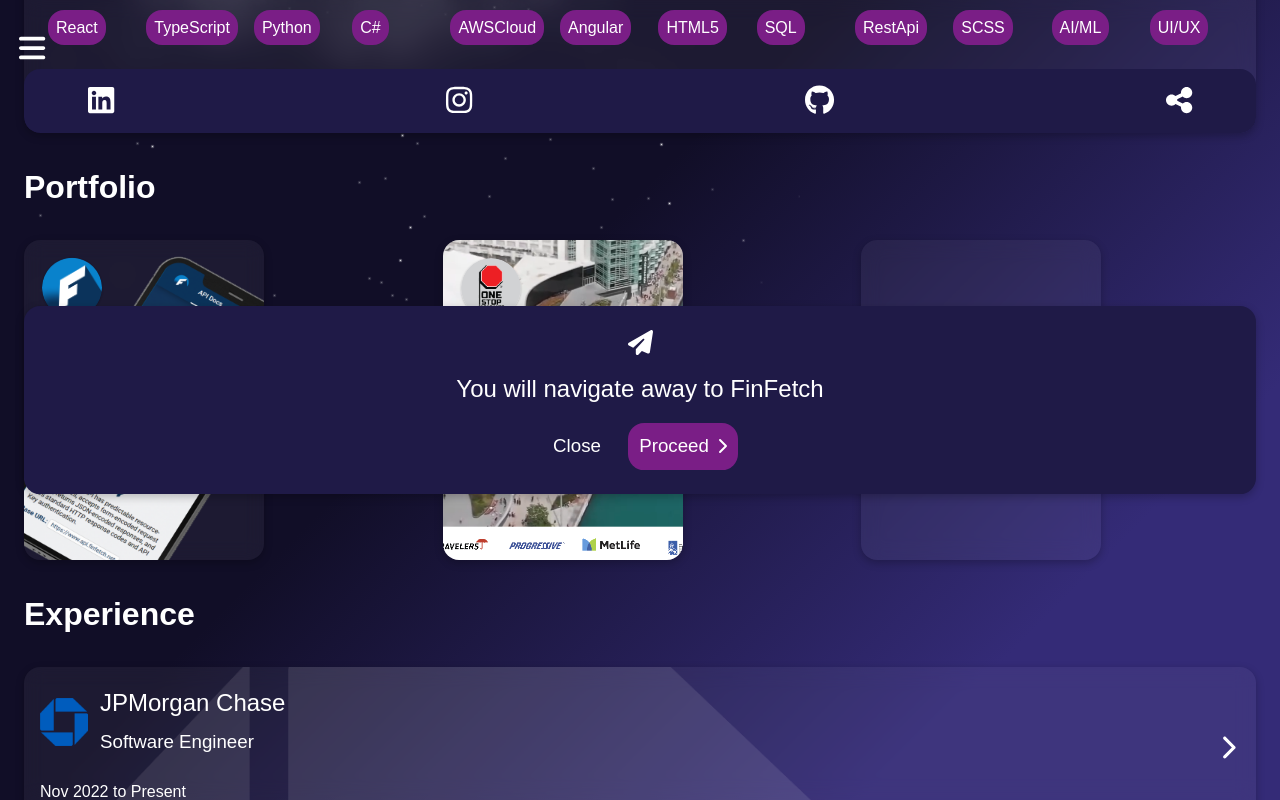
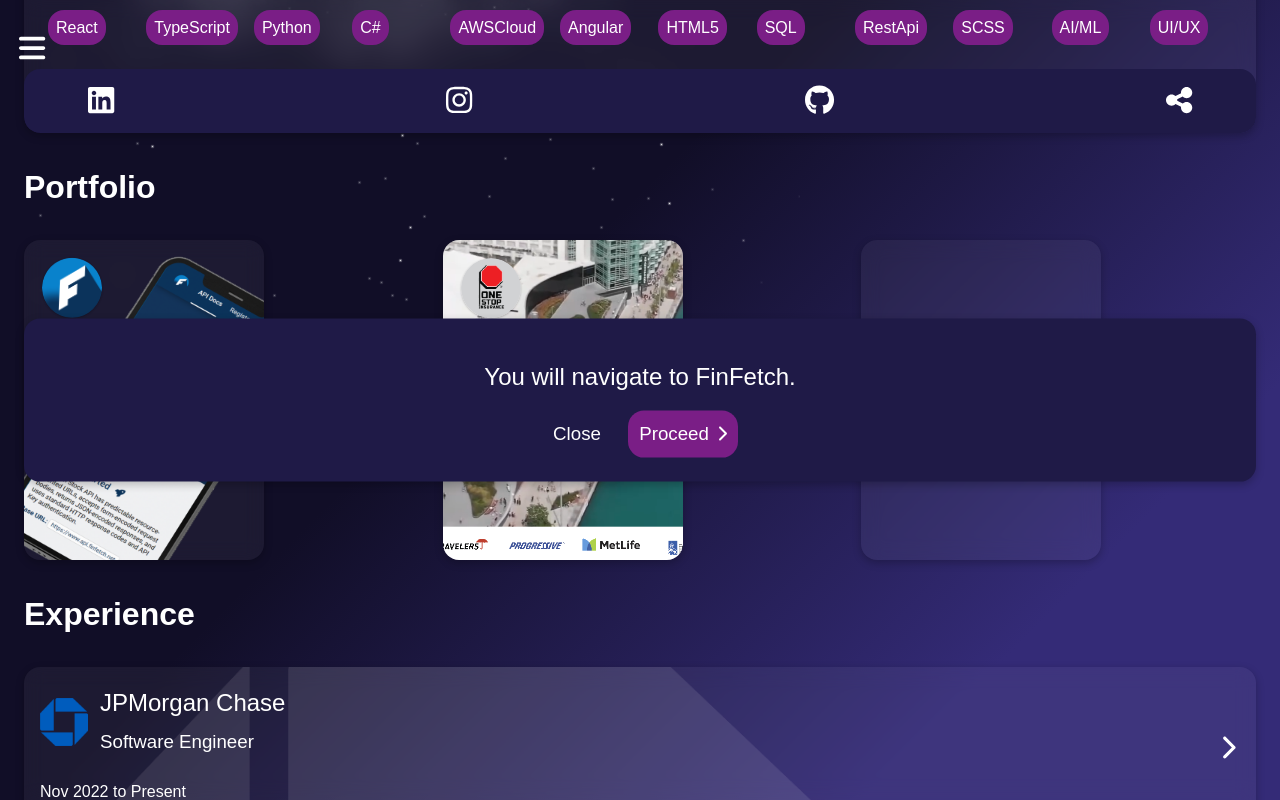
Before and after one commit to dnitecki/personal-website-ui, a React (Create React App) app: page / in a window 1280 px wide. Both pictures are taken after a click on the element 144 px from the left and 827 px from the top of the page. Shown: the part 427-1227 px from the top of the page. Built offline with nearby package versions, Linux system fonts and the light colour scheme; the HTML template or start-up script is replaced by a standard one.

Commit message:
css imporvements

```diff
--- a/src/components/certs/Certs.tsx
+++ b/src/components/certs/Certs.tsx
@@ -31,7 +31,7 @@ export default function Certs() {
           className={`cert-bg ${cert1Clicked ? "cert-closed" : "cert-open"}`}
         ></div>
         <div className={`cert-front ${cert1Clicked ? "visible" : "hidden"}`}>
-          <h2>Add Info</h2>
+          {cert1Clicked && <h2>Add Info</h2>}
         </div>
         <div className="cert-back">
           <img
@@ -46,7 +46,7 @@ export default function Certs() {
           className={`cert-bg ${cert2Clicked ? "cert-closed" : "cert-open"}`}
         ></div>
         <div className={`cert-front ${cert2Clicked ? "visible" : "hidden"}`}>
-          <h2>Add Info</h2>
+          {cert2Clicked && <h2>Add Info</h2>}
         </div>
         <div className="cert-back">
           <img
@@ -61,7 +61,7 @@ export default function Certs() {
           className={`cert-bg ${cert3Clicked ? "cert-closed" : "cert-open"}`}
         ></div>
         <div className={`cert-front ${cert3Clicked ? "visible" : "hidden"}`}>
-          <h2>Add Info</h2>
+          {cert3Clicked && <h2>Add Info</h2>}
         </div>
         <div className="cert-back">
           <img
@@ -76,7 +76,7 @@ export default function Certs() {
           className={`cert-bg ${cert4Clicked ? "cert-closed" : "cert-open"}`}
         ></div>
         <div className={`cert-front ${cert4Clicked ? "visible" : "hidden"}`}>
-          <h2>Add Info</h2>
+          {cert4Clicked && <h2>Add Info</h2>}
         </div>
         <div className="cert-back">
           <img className="cert-icon" src={ibmPython} alt="IBM Python" />
--- a/src/components/portfolioSlider/PortfolioSlider.scss
+++ b/src/components/portfolioSlider/PortfolioSlider.scss
@@ -91,6 +91,7 @@
   z-index: 8000;
   padding: 1.5rem 1rem 1.5rem 1rem;
   color: var(--white);
+  animation: fadeIn 200ms ease-in;
 }
 .speedbump-icon {
   display: flex;
@@ -138,3 +139,19 @@
     line-height: 0%;
   }
 }
+@keyframes fadeIn {
+  0% {
+    opacity: 0;
+  }
+  100% {
+    opacity: 1;
+  }
+}
+@-webkit-keyframes fadeIn {
+  0% {
+    opacity: 0;
+  }
+  100% {
+    opacity: 1;
+  }
+}
--- a/src/components/portfolioSlider/PortfolioSlider.tsx
+++ b/src/components/portfolioSlider/PortfolioSlider.tsx
@@ -52,11 +52,8 @@ export default function PortfolioSlider() {
   const SpeedBump = ({ url, appName }: speedbumpProps) => {
     return (
       <div className="speedbump-container">
-        <div className="speedbump-icon">
-          <FontAwesomeIcon icon={faPaperPlane} />
-        </div>
         <div className="speedbump-text">
-          <h2>You will navigate away to {appName} </h2>
+          <h2>You will navigate to {appName}. </h2>
         </div>
         <div className="speedbump-buttons">
           <button className="speedbump-close" onClick={handleSpeedbumpClose}>
```
